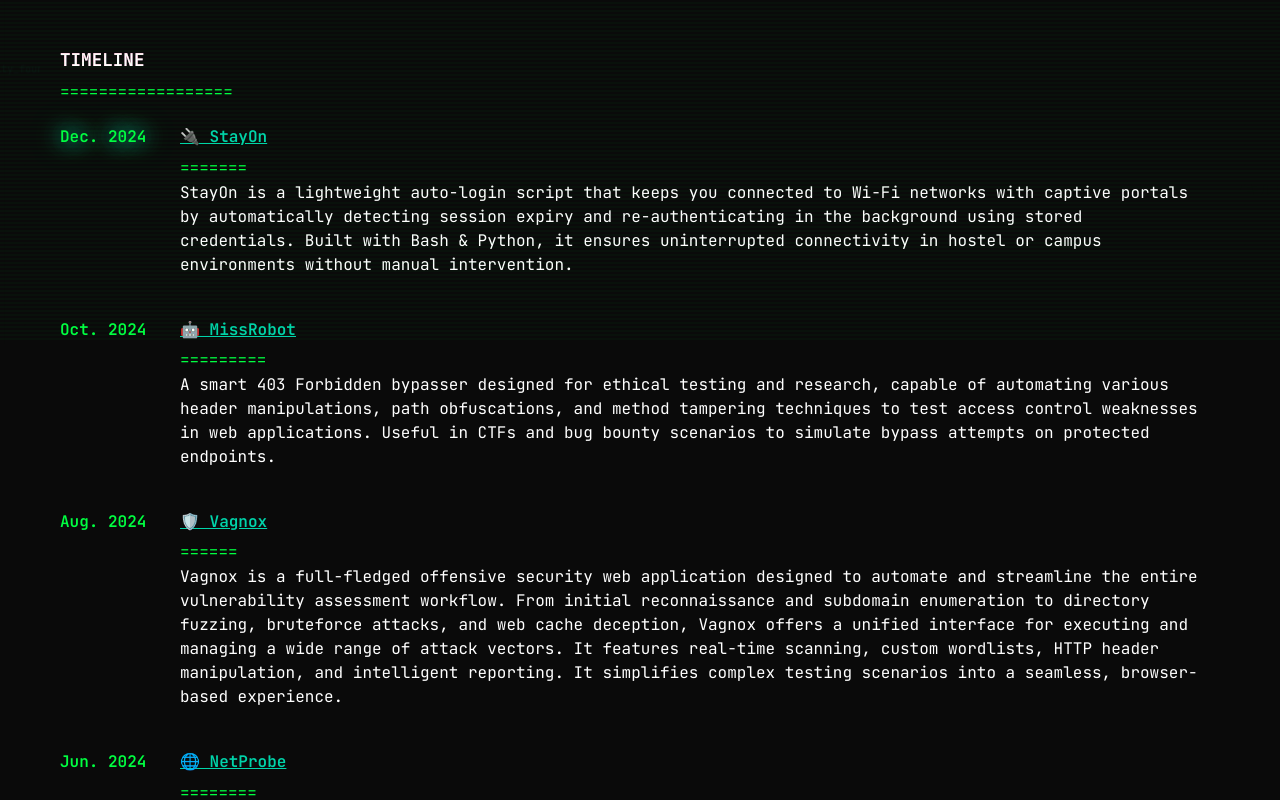
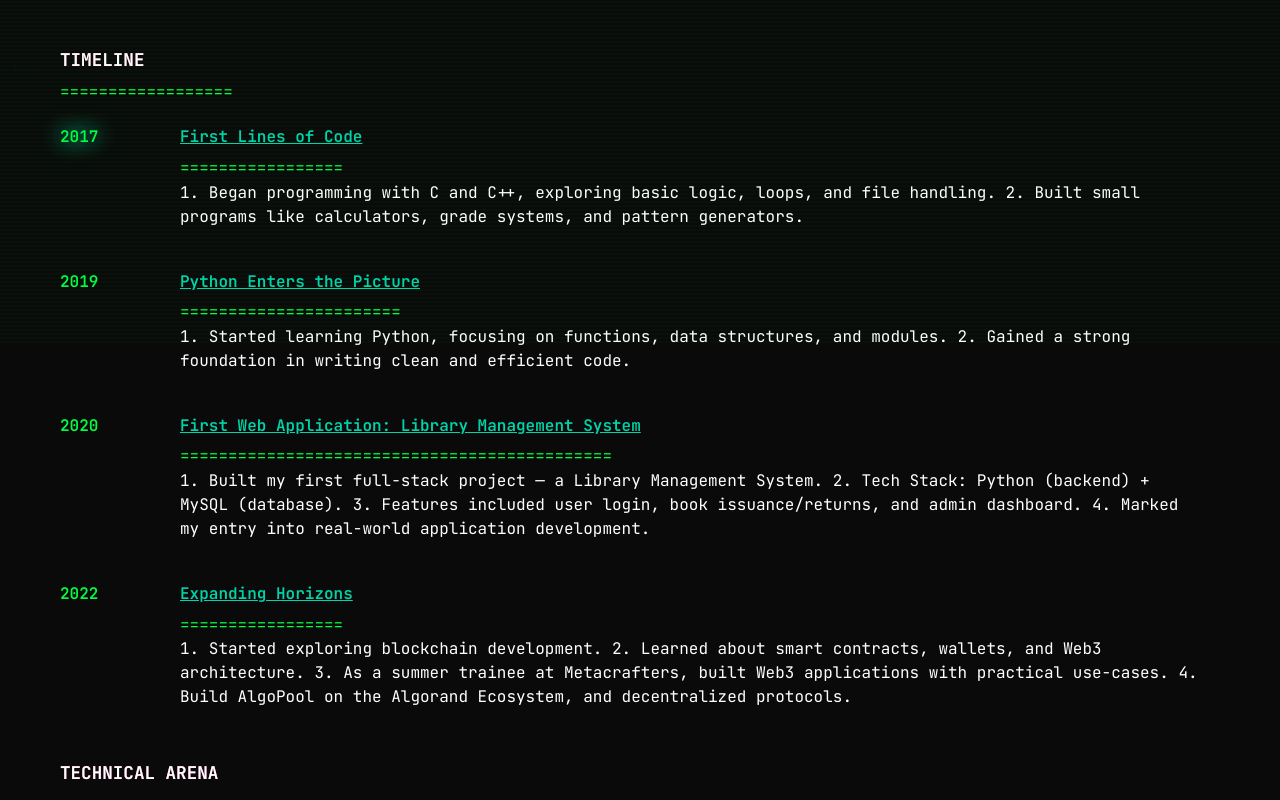
Before and after one commit to Cyberninja30/Portfolio-Moinak, a React (Vite) app: page / in a window 1280 px wide. Shown: the part 460-1260 px from the top of the page. Built offline with nearby package versions, Linux system fonts and the light colour scheme.

Commit message:
Update App.tsx

```diff
--- a/src/App.tsx
+++ b/src/App.tsx
@@ -195,56 +195,53 @@ function App() {
 
           <div className="timeline-section">
             <div className="timeline-item">
-              <span className="timeline-date pulse-glow">Dec. 2024</span>
+              <span className="timeline-date pulse-glow">2017</span>
               <div className="timeline-content">
-                <div className="timeline-title"> 🔌 StayOn </div>
-                <div className="timeline-underline">=======</div>
+                <div className="timeline-title"> First Lines of Code </div>
+                <div className="timeline-underline">=================</div>
                 <div className="timeline-description">
-                  StayOn is a lightweight auto-login script that keeps you connected to Wi-Fi networks with captive portals by automatically detecting session expiry and
-                  re-authenticating in the background using stored credentials. Built with Bash & Python, it ensures uninterrupted connectivity in hostel or campus
-                  environments without manual intervention.
+                  1. Began programming with C and C++, exploring basic logic, loops, and file handling.
+                  2. Built small programs like calculators, grade systems, and pattern generators.
                 </div>
               </div>
             </div>
 
             <div className="timeline-item">
-              <span className="timeline-date">Oct. 2024</span>
+              <span className="timeline-date">2019</span>
               <div className="timeline-content">
-                <div className="timeline-title"> 🤖 MissRobot </div>
-                <div className="timeline-underline">=========</div>
+                <div className="timeline-title"> Python Enters the Picture </div>
+                <div className="timeline-underline">=======================</div>
                 <div className="timeline-description">
-                  A smart 403 Forbidden bypasser designed for ethical testing and research, capable of automating various header manipulations, path obfuscations, and method
-                  tampering techniques to test access control weaknesses in web applications. Useful in CTFs and bug bounty scenarios to simulate bypass attempts on
-                  protected endpoints.
+                  1. Started learning Python, focusing on functions, data structures, and modules.
+                  2. Gained a strong foundation in writing clean and efficient code.
                 </div>
               </div>
             </div>
 
             <div className="timeline-item">
-              <span className="timeline-date">Aug. 2024</span>
+              <span className="timeline-date">2020</span>
               <div className="timeline-content">
-                <div className="timeline-title"> 🛡️ Vagnox </div>
-                <div className="timeline-underline">======</div>
+                <div className="timeline-title"> First Web Application: Library Management System </div>
+                <div className="timeline-underline">=============================================</div>
                 <div className="timeline-description">
-                  Vagnox is a full-fledged offensive security web application designed to automate and streamline the entire vulnerability assessment workflow. From initial
-                  reconnaissance and subdomain enumeration to directory fuzzing, bruteforce attacks, and web cache deception, Vagnox offers a unified interface for executing
-                  and managing a wide range of attack vectors. It features real-time scanning, custom wordlists, HTTP header manipulation, and intelligent reporting. It
-                  simplifies complex testing scenarios into a seamless, browser-based experience.
+                  1. Built my first full-stack project — a Library Management System.
+                  2. Tech Stack: Python (backend) + MySQL (database).
+                  3. Features included user login, book issuance/returns, and admin dashboard.
+                  4. Marked my entry into real-world application development.
                 </div>
               </div>
             </div>
 
             <div className="timeline-item">
-              <span className="timeline-date">Jun. 2024</span>
+              <span className="timeline-date">2022</span>
               <div className="timeline-content">
-                <div className="timeline-title"> 🌐 NetProbe </div>
-                <div className="timeline-underline">========</div>
+                <div className="timeline-title">Expanding Horizons</div>
+                <div className="timeline-underline">=================</div>
                 <div className="timeline-description">
-                  NetProbe is a structured computer networking platform that provides a series of progressively challenging labs to help users develop and validate their
-                  networking skills—from foundational concepts to advanced protocol implementations. The platform includes hands-on labs covering Layer 2/3 configurations,
-                  dynamic and static routing, VLANs, subnetting, NAT, DHCP, ACLs, and more. I contributed to the lab architecture and scenario design using Cisco Packet
-                  Tracer, where I automated topologies, implemented fault injection for troubleshooting exercises, and simulated real-world network setups involving various
-                  routing and switching protocols.
+                  1. Started exploring blockchain development.
+                  2. Learned about smart contracts, wallets, and Web3 architecture.
+                  3. As a summer trainee at Metacrafters, built Web3 applications with practical use-cases.
+                  4. Build AlgoPool on the Algorand Ecosystem, and decentralized protocols.
                 </div>
               </div>
             </div>
```
